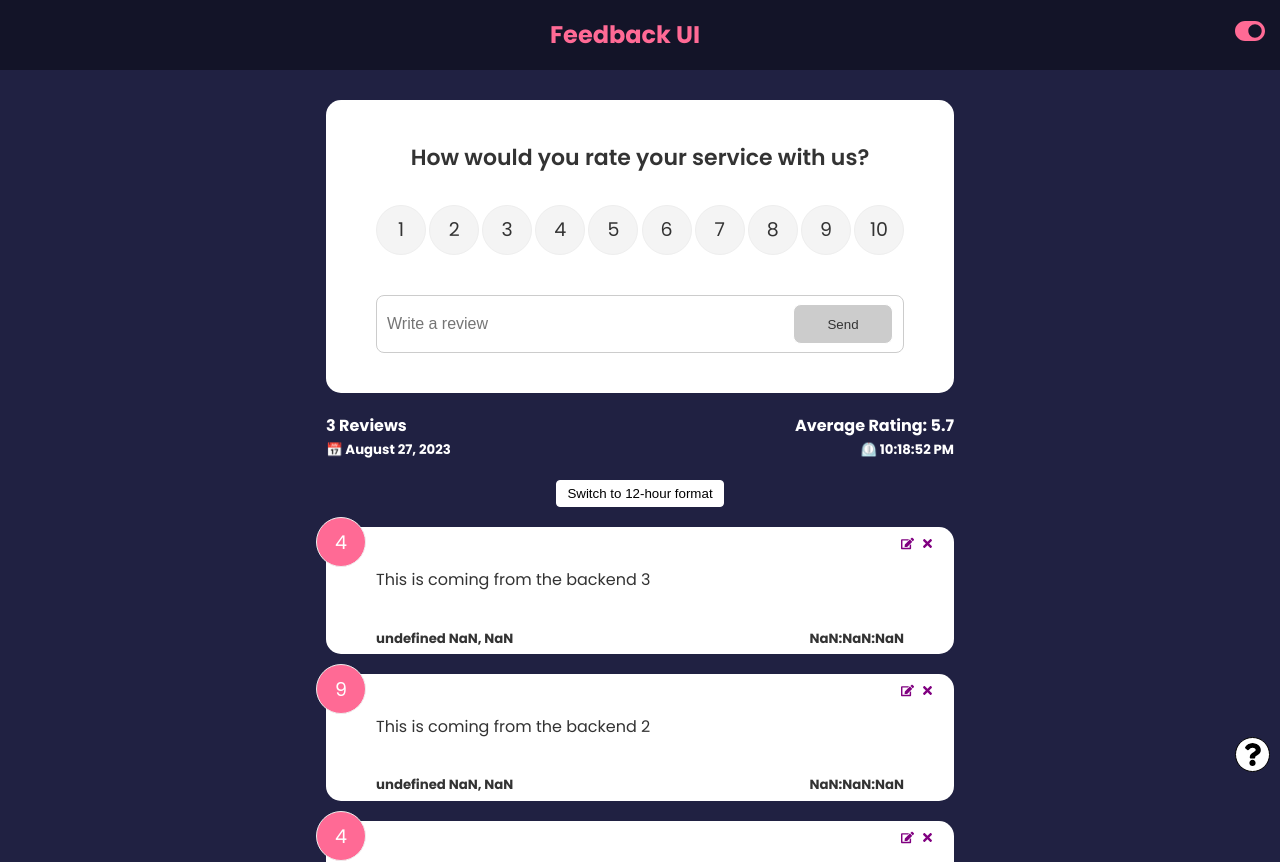
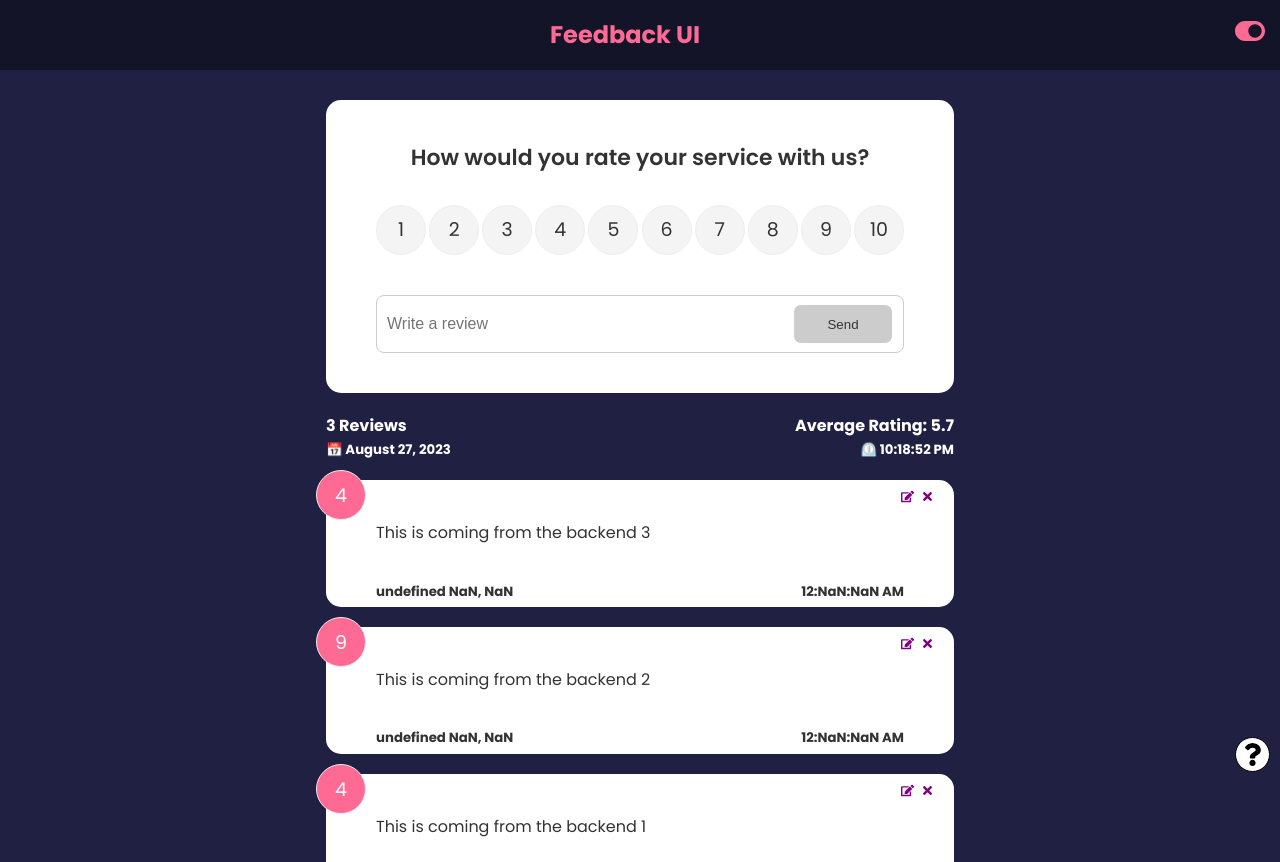
Before and after one commit to techstackmedia/react-front-to-back, a React (Create React App) app: page / in a window 1280 px wide. Shown: the top 862 px of the page. Built offline with nearby package versions, Linux system fonts and the light colour scheme; data requests are answered from the project's data file.

Commit message:
feat: show error message when possible

```diff
--- a/src/components/Feedback/FeedbackList.jsx
+++ b/src/components/Feedback/FeedbackList.jsx
@@ -1,64 +1,24 @@
-import React, { useState, useEffect } from 'react';
+import { useContext } from 'react';
 import FeedbackItem from './FeedbackItem';
+import FeedbackContext from '../../context/FeedbackContext';
 import Pulse from '../Pulse';
-import useFeedback from '../../hooks/useFeedback';
 
 const FeedbackList = () => {
-  const { feedback, isLoading } = useFeedback();
-  const [is24HrFormat, setIs24HrFormat] = useState(true);
-
-  // Load the user's preference from localStorage on component mount
-  useEffect(() => {
-    const storedFormat = localStorage.getItem('timeFormat');
-    if (storedFormat) {
-      setIs24HrFormat(storedFormat === '24-hour');
-    }
-  }, []);
-
-  // Function to toggle the time format and update localStorage
-  const handleTimeToggle = () => {
-    setIs24HrFormat((prevFormat) => {
-      const newFormat = !prevFormat;
-      localStorage.setItem('timeFormat', newFormat ? '24-hour' : '12-hour');
-      return newFormat;
-    });
-  };
+  const { feedback, isLoading, error } = useContext(FeedbackContext);
 
   if (!isLoading && (!feedback || feedback.length === 0)) {
     return <p>No Feedback Yet</p>;
   }
 
   return isLoading ? (
-    <Pulse />
+    <>
+      <Pulse />
+      {error && <p className='error'>{error}</p>}
+    </>
   ) : (
     <div className='feedback-list'>
-      {/* Display the time format toggle button */}
-      <div style={{display: 'flex', justifyContent: 'center'}}>
-        <button
-          onClick={handleTimeToggle}
-          style={{
-            backgroundColor: '#fff',
-            border: '1px solid #fff',
-            borderRadius: 4,
-            cursor: 'pointer',
-            padding: '5px 10px'
-          }}
-        >
-          {is24HrFormat
-            ? 'Switch to 12-hour format'
-            : 'Switch to 24-hour format'}
-        </button>
-      </div>
-
       {feedback.map((feedbackItem) => {
-        // Pass the is24HourFormat state to the FeedbackItem component
-        return (
-          <FeedbackItem
-            item={feedbackItem}
-            key={feedbackItem._id}
-            is24HrFormat={is24HrFormat}
-          />
-        );
+        return <FeedbackItem item={feedbackItem} key={feedbackItem._id} />;
       })}
     </div>
   );
```
